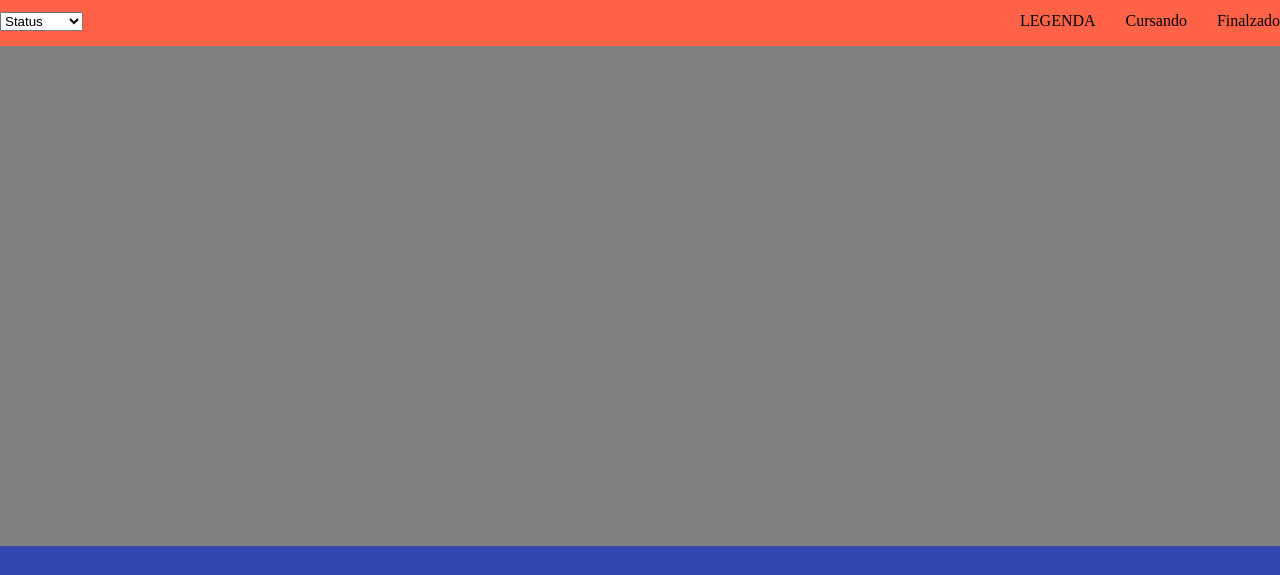
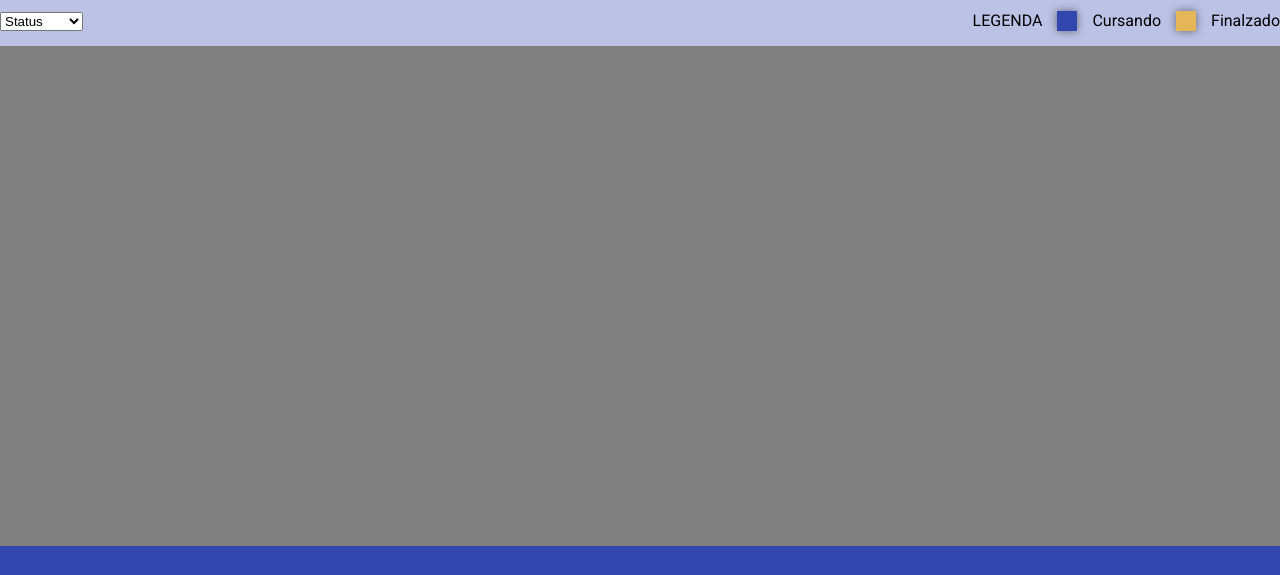
Before and after one commit to vini00784/project-back-and-front, a plain HTML site: page assets/pages/students-list.html in a window 1280 px wide. Shown: the part 104-679 px from the top of the page. Drawn offline with Linux system fonts and the light colour scheme; no server answers.

Commit message:
ajustes de cores

```diff
--- a/assets/css/footer.css
+++ b/assets/css/footer.css
@@ -1,7 +1,7 @@
 footer {
     display: flex;
     height: 150px;
-    background-color: var(--background-header-and-footer);
+    background-color: var(--default-color);
     align-items: center;
     justify-content: space-between;
 }
--- a/assets/css/header.css
+++ b/assets/css/header.css
@@ -4,7 +4,7 @@ header {
     align-items: center;
     height: 100px;
     width: 100vw;
-    background-color: var(--background-header-and-footer);
+    background-color: var(--default-color);
 }
 
 .logo {
--- a/assets/css/reset.css
+++ b/assets/css/reset.css
@@ -20,7 +20,6 @@ ul, ol {
 }
 
 :root {
-    --background-header-and-footer: #3347B0;
-    --background-studying: #3347B0;
+    --default-color: #3347B0;
     --background-finished: #E5B657;
 }
--- a/assets/css/students-list.css
+++ b/assets/css/students-list.css
@@ -1,5 +1,13 @@
 .blue {
-    background-color: ;
+    background-color: var(--default-color);
+}
+.yellow {
+    background-color: var(--background-finished);
+}
+.blue, .yellow {
+    height: 20px;
+    width: 20px;
+    box-shadow: 0px 0px 8px rgba(0, 0, 0, 0.5);
 }
 
 main {
@@ -17,9 +25,14 @@ main {
     width: 100vw;
     justify-content: space-between;
     align-items: center;
-    background-color: tomato;
+    background-color: #BCC2E5;
 }
 .subtitle {
     display: flex;
     gap: 15px;
+    font-family: 'Roboto', sans-serif;
 }
+.studying, .finished {
+    display: flex;
+    gap: 8px;
+}
--- a/assets/css/style.css
+++ b/assets/css/style.css
@@ -26,7 +26,7 @@ main {
 .blue {
     font-family: 'Roboto', sans-serif;
     font-weight: 700;
-    color: var(--background-header-and-footer);
+    color: var(--default-color);
 }
 
 .devices-info {
@@ -70,7 +70,7 @@ main {
 .course-content {
     width: 500px;
     height:300px;
-    background-color: var(--background-header-and-footer);
+    background-color: var(--default-color);
     box-shadow: 12px 12px 4px rgba(51, 71, 176, 0.5);
     display: flex;
     align-items: center;
```
